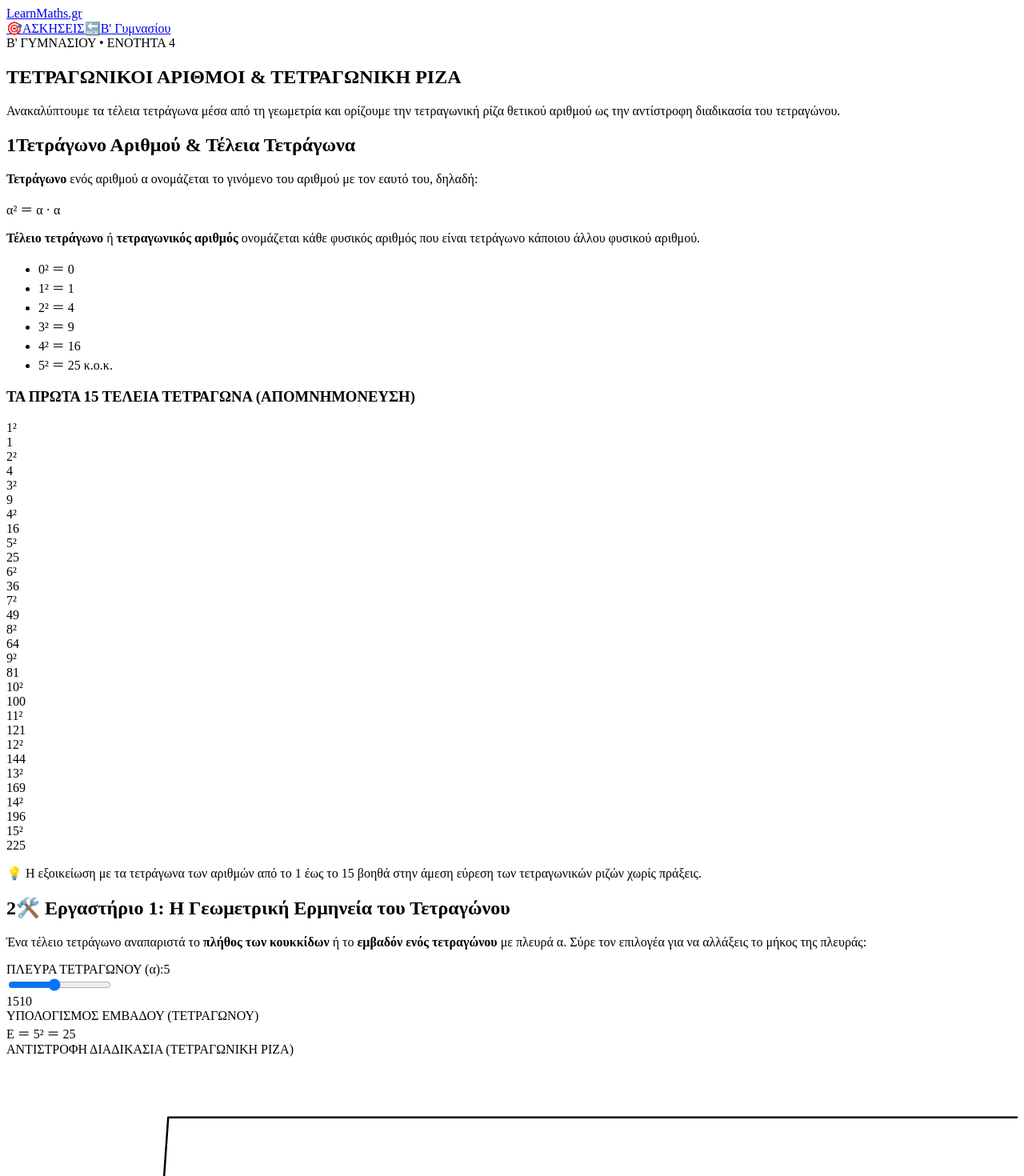
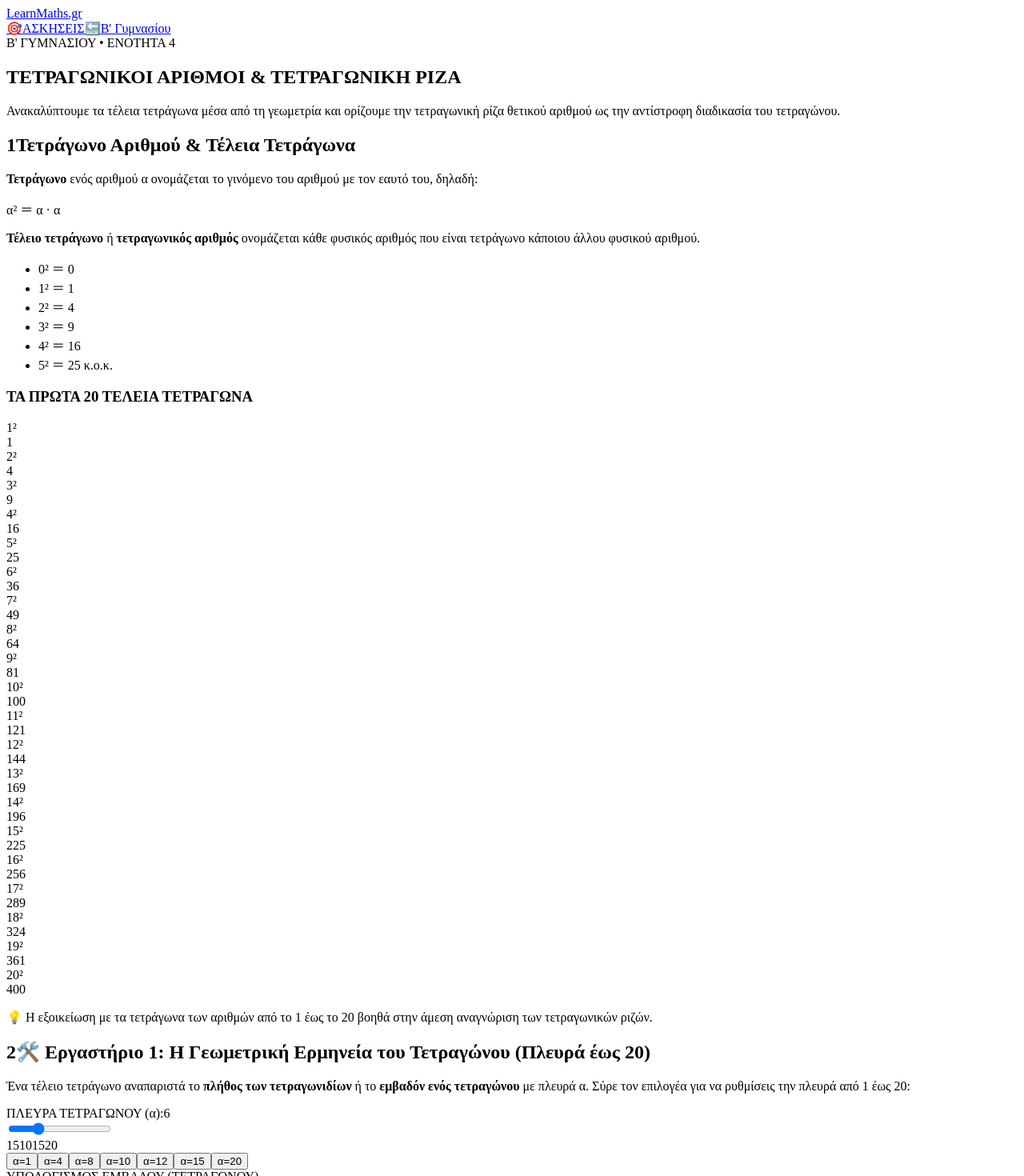
Before and after one commit to gkrimpas-lab/learn-maths-2026, a Next.js app: page /b-gymnasiou/04-riza in a window 1280 px wide. Shown: the top 1470 px of the page at 80% size. Built offline with nearby package versions, Linux system fonts and the light colour scheme.

Commit message:
Update 04-riza.js

```diff
--- a/pages/b-gymnasiou/04-riza.js
+++ b/pages/b-gymnasiou/04-riza.js
@@ -25,11 +25,10 @@ const Frac = ({ num, den, className = "" }) => {
   );
 };
 
-// Ενιαίο ενιαίο SVG σύμβολο ρίζας: μονοκόμματο σχήμα με οριζόντια γραμμή (vinculum)
+// Ενιαίο SVG σύμβολο ρίζας: μονοκόμματο σχήμα με οριζόντια γραμμή (vinculum)
 const Sqrt = ({ children, className = "" }) => {
   return (
     <span className={`inline-flex items-center align-middle mx-1 relative font-mono font-semibold ${className}`}>
-      {/* SVG που σχεδιάζει μονοκόμματα το 'τικ' και την επάνω οριζόντια γραμμή που σκεπάζει όλο το πλάτος */}
       <svg
         className="absolute inset-0 w-full h-full pointer-events-none text-current overflow-visible"
         viewBox="0 0 100 100"
@@ -45,7 +44,6 @@ const Sqrt = ({ children, className = "" }) => {
           strokeLinejoin="round"
         />
       </svg>
-      {/* Το υπόρριζο περιεχόμενο με σωστά περιθώρια ώστε να κάθεται τέλεια κάτω από τη γραμμή */}
       <span className="pl-4 sm:pl-4.5 pr-1 pt-1 pb-0.5 leading-none inline-flex items-center">
         {children}
       </span>
@@ -53,15 +51,15 @@ const Sqrt = ({ children, className = "" }) => {
   );
 };
 
-// Πρώτα 15 τέλεια τετράγωνα για γρήγορη αναφορά
-const PERFECT_SQUARES = Array.from({ length: 15 }, (_, i) => ({
+// Πρώτα 20 τέλεια τετράγωνα για αναφορά
+const PERFECT_SQUARES = Array.from({ length: 20 }, (_, i) => ({
   n: i + 1,
   sq: (i + 1) * (i + 1)
 }));
 
 export default function RizaTheoria() {
-  // State Εργαστηρίου 1: Γεωμετρικό Τετράγωνο
-  const [geoSide, setGeoSide] = useState(5);
+  // State Εργαστηρίου 1: Γεωμετρικό Τετράγωνο (μέχρι 20)
+  const [geoSide, setGeoSide] = useState(6);
 
   // State Εργαστηρίου 2: Αναλυτής Τετραγωνικής Ρίζας
   const [customInput, setCustomInput] = useState('49');
@@ -78,7 +76,6 @@ export default function RizaTheoria() {
     const sqrtVal = Math.sqrt(val);
     const isPerfect = Number.isInteger(sqrtVal);
 
-    // Εγκλωβισμός σε διαδοχικά τέλεια τετράγωνα
     const lowerInt = Math.floor(sqrtVal);
     const upperInt = lowerInt + 1;
     const lowerSq = lowerInt * lowerInt;
@@ -159,39 +156,39 @@ export default function RizaTheoria() {
               </ul>
             </div>
 
-            {/* Πίνακας Τέλειων Τετραγώνων */}
+            {/* Πίνακας Τέλειων Τετραγώνων (1 έως 20) */}
             <div className="bg-slate-50 p-5 sm:p-6 rounded-2xl border border-slate-200 space-y-4">
               <h3 className="text-xs font-bold uppercase tracking-wider text-slate-500">
-                ΤΑ ΠΡΩΤΑ 15 ΤΕΛΕΙΑ ΤΕΤΡΑΓΩΝΑ (ΑΠΟΜΝΗΜΟΝΕΥΣΗ)
+                ΤΑ ΠΡΩΤΑ 20 ΤΕΛΕΙΑ ΤΕΤΡΑΓΩΝΑ
               </h3>
-              <div className="grid grid-cols-3 sm:grid-cols-5 gap-2 font-mono text-center">
+              <div className="grid grid-cols-4 sm:grid-cols-5 gap-2 font-mono text-center">
                 {PERFECT_SQUARES.map((item) => (
-                  <div key={item.n} className="bg-white p-2.5 rounded-xl border border-slate-200/80 shadow-xs">
-                    <div className="text-[11px] text-slate-400 font-sans">{item.n}²</div>
-                    <div className="text-base sm:text-lg font-black text-indigo-700">{item.sq}</div>
+                  <div key={item.n} className="bg-white p-2 rounded-xl border border-slate-200/80 shadow-xs">
+                    <div className="text-[10px] sm:text-[11px] text-slate-400 font-sans">{item.n}²</div>
+                    <div className="text-sm sm:text-base font-black text-indigo-700">{item.sq}</div>
                   </div>
                 ))}
               </div>
               <p className="text-xs text-slate-500 italic">
-                💡 Η εξοικείωση με τα τετράγωνα των αριθμών από το 1 έως το 15 βοηθά στην άμεση εύρεση των τετραγωνικών ριζών χωρίς πράξεις.
+                💡 Η εξοικείωση με τα τετράγωνα των αριθμών από το 1 έως το 20 βοηθά στην άμεση αναγνώριση των τετραγωνικών ριζών.
               </p>
             </div>
           </div>
         </section>
 
-        {/* 2. ΔΙΑΔΡΑΣΤΙΚΟ ΕΡΓΑΣΤΗΡΙΟ 1: ΓΕΩΜΕΤΡΙΚΗ ΟΠΤΙΚΟΠΟΙΗΣΗ */}
+        {/* 2. ΔΙΑΔΡΑΣΤΙΚΟ ΕΡΓΑΣΤΗΡΙΟ 1: ΓΕΩΜΕΤΡΙΚΗ ΟΠΤΙΚΟΠΟΙΗΣΗ (ΕΩΣ 20) */}
         <section className="bg-white rounded-3xl p-5 sm:p-8 lg:p-10 shadow-sm border border-slate-200/80 space-y-6">
           <div className="border-b border-slate-100 pb-4">
             <h2 className="text-xl sm:text-2xl lg:text-3xl font-bold text-slate-900 flex items-center gap-3">
               <span className="flex items-center justify-center w-8 h-8 sm:w-10 sm:h-10 rounded-xl bg-amber-50 text-amber-600 font-extrabold text-base sm:text-lg">
                 2
               </span>
-              🛠️ Εργαστήριο 1: Η Γεωμετρική Ερμηνεία του Τετραγώνου
+              🛠️ Εργαστήριο 1: Η Γεωμετρική Ερμηνεία του Τετραγώνου (Πλευρά έως 20)
             </h2>
           </div>
 
           <p className="text-slate-700 text-sm sm:text-base lg:text-lg leading-relaxed">
-            Ένα τέλειο τετράγωνο αναπαριστά το <strong>πλήθος των κουκκίδων</strong> ή το <strong>εμβαδόν ενός τετραγώνου</strong> με πλευρά <span className="font-mono font-bold">α</span>. Σύρε τον επιλογέα για να αλλάξεις το μήκος της πλευράς:
+            Ένα τέλειο τετράγωνο αναπαριστά το <strong>πλήθος των τετραγωνιδίων</strong> ή το <strong>εμβαδόν ενός τετραγώνου</strong> με πλευρά <span className="font-mono font-bold">α</span>. Σύρε τον επιλογέα για να ρυθμίσεις την πλευρά από <span className="font-mono font-bold">1</span> έως <span className="font-mono font-bold">20</span>:
           </p>
 
           <div className="grid grid-cols-1 lg:grid-cols-12 gap-8 items-center bg-slate-900 text-white rounded-3xl p-6 sm:p-10 shadow-inner">
@@ -206,7 +203,7 @@ export default function RizaTheoria() {
                 <input
                   type="range"
                   min="1"
-                  max="10"
+                  max="20"
                   value={geoSide}
                   onChange={(e) => setGeoSide(parseInt(e.target.value, 10))}
                   className="w-full h-2.5 bg-slate-700 rounded-lg appearance-none cursor-pointer accent-amber-400"
@@ -215,6 +212,26 @@ export default function RizaTheoria() {
                   <span>1</span>
                   <span>5</span>
                   <span>10</span>
+                  <span>15</span>
+                  <span>20</span>
+                </div>
+
+                {/* Γρήγορα κουμπιά επιλογής */}
+                <div className="flex flex-wrap gap-1.5 pt-1">
+                  {[1, 4, 8, 10, 12, 15, 20].map((num) => (
+                    <button
+                      key={num}
+                      type="button"
+                      onClick={() => setGeoSide(num)}
+                      className={`px-2.5 py-1 rounded-lg text-xs font-mono font-bold transition-all ${
+                        geoSide === num
+                          ? 'bg-amber-400 text-slate-950'
+                          : 'bg-slate-800 text-slate-300 hover:bg-slate-700'
+                      }`}
+                    >
+                      α={num}
+                    </button>
+                  ))}
                 </div>
               </div>
 
@@ -237,7 +254,7 @@ export default function RizaTheoria() {
                     <Sqrt>{geoSide * geoSide}</Sqrt> ＝ {geoSide}
                   </div>
                   <p className="text-xs text-slate-400 font-sans pt-1">
-                    «Ποιος θετικός αριθμός αν υψωθεί στο τετράγωνο μας δίνει {geoSide * geoSide}; Ο {geoSide}!»
+                    «Ποιος θετικός αριθμός αν υψωθεί στο τετράγωνο δίνει {geoSide * geoSide}; Ο {geoSide}!»
                   </p>
                 </div>
               </div>
@@ -246,17 +263,20 @@ export default function RizaTheoria() {
             {/* Οπτική Αναπαράσταση Grid */}
             <div className="lg:col-span-7 flex flex-col items-center justify-center p-4">
               <div
-                className="grid gap-1 sm:gap-1.5 p-3 rounded-2xl bg-white/5 border border-white/10"
+                className="grid p-2.5 sm:p-3 rounded-2xl bg-white/5 border border-white/10"
                 style={{
                   gridTemplateColumns: `repeat(${geoSide}, minmax(0, 1fr))`,
-                  width: `${Math.min(geoSide * 32, 280)}px`,
-                  height: `${Math.min(geoSide * 32, 280)}px`,
+                  gap: geoSide > 12 ? '2px' : '4px',
+                  width: `${Math.min(geoSide * 18 + 60, 320)}px`,
+                  height: `${Math.min(geoSide * 18 + 60, 320)}px`,
                 }}
               >
                 {Array.from({ length: geoSide * geoSide }).map((_, idx) => (
                   <div
                     key={idx}
-                    className="aspect-square rounded-md sm:rounded-lg bg-gradient-to-br from-indigo-500 to-indigo-600 shadow-xs border border-indigo-400/30"
+                    className={`aspect-square rounded-xs sm:rounded-sm bg-gradient-to-br from-indigo-500 to-indigo-600 shadow-xs ${
+                      geoSide > 14 ? 'border-none' : 'border border-indigo-400/30'
+                    }`}
                   />
                 ))}
               </div>
@@ -381,7 +401,7 @@ export default function RizaTheoria() {
           {/* Προκαθορισμένα κουμπιά */}
           <div className="flex flex-wrap gap-2">
             <span className="text-xs font-bold text-slate-500 uppercase self-center mr-1">ΔΟΚΙΜΑΣΕ:</span>
-            {['49', '81', '20', '100', '144', '50', '-16'].map((sample) => (
+            {['49', '81', '20', '100', '144', '225', '400', '50', '-16'].map((sample) => (
               <button
                 key={sample}
                 type="button"
@@ -403,7 +423,7 @@ export default function RizaTheoria() {
                 type="text"
                 value={customInput}
                 onChange={(e) => setCustomInput(e.target.value)}
-                placeholder="π.χ. 49 ή 20"
+                placeholder="π.χ. 49, 225 ή 400"
                 className="w-full h-14 px-4 sm:px-5 rounded-2xl border-2 border-indigo-200 focus:border-indigo-600 focus:ring-4 focus:ring-indigo-100 font-mono text-base sm:text-xl font-bold text-slate-900 transition-all outline-none"
               />
               {customInput && (
```
